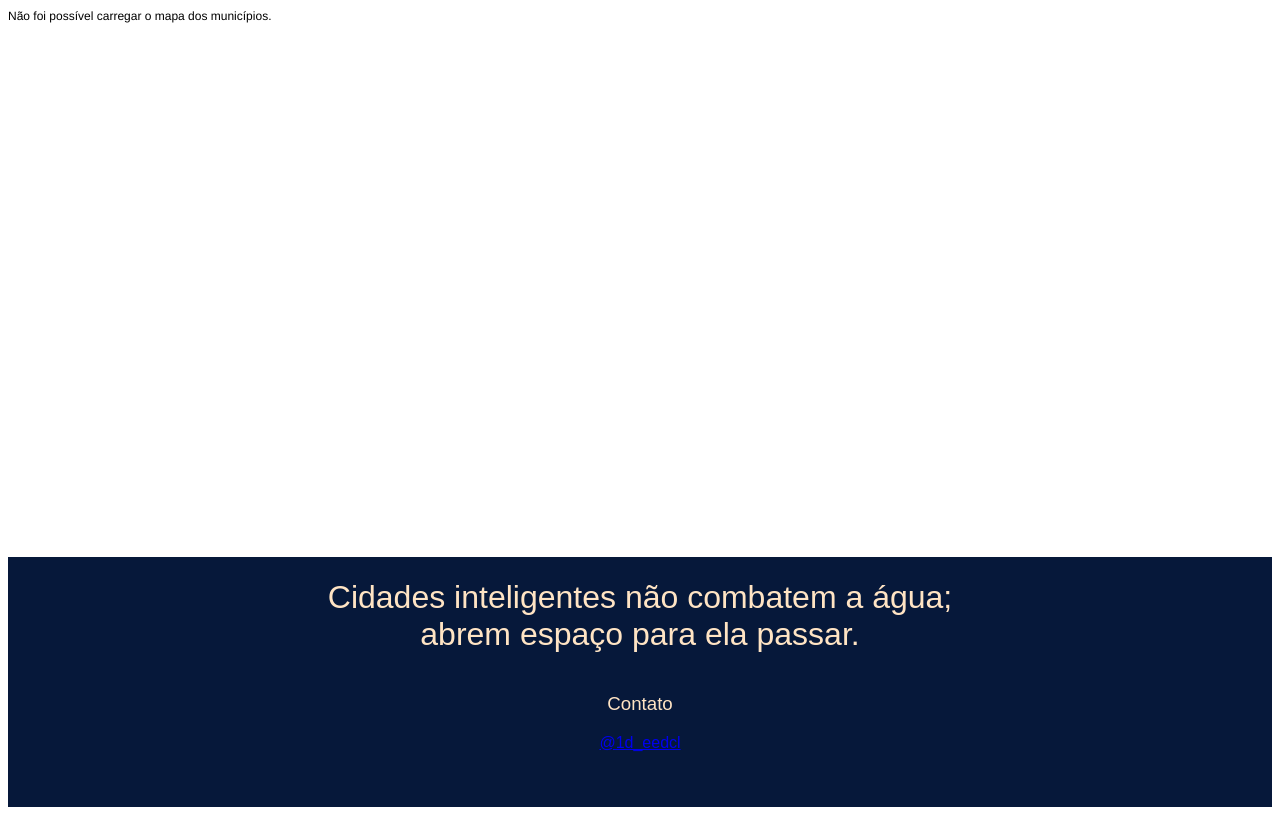
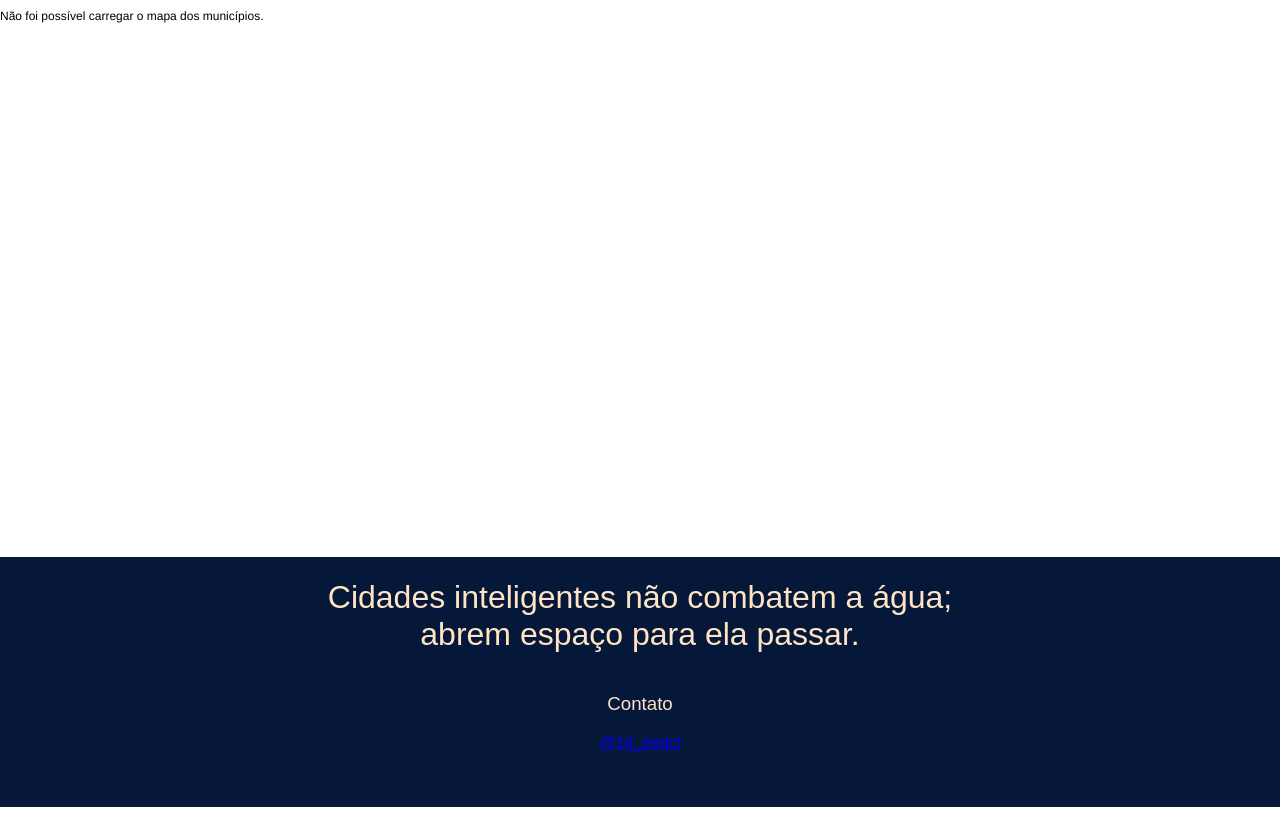
Before and after one commit to MicaeliCaetano/Mapa-Interativo-Enchentes-em-Alagoas, a Django app: page / in a window 1280 px wide. Shown: the part 426-1241 px from the top of the page. Run offline with Django 5.2, Linux system fonts and the light colour scheme.

Commit message:
Ajusta comportamento  do site

```diff
--- a/static/css/style.css
+++ b/static/css/style.css
@@ -1,5 +1,11 @@
 * {
     font-family: Barlow,sans-serif;
+}
+
+
+html, body {
+    margin: 0;
+    padding: 0;
 }
 
 
```
